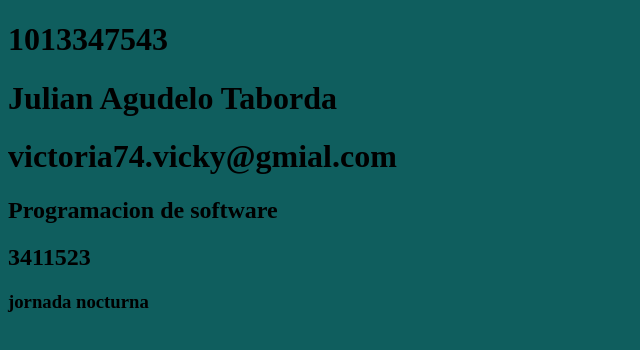
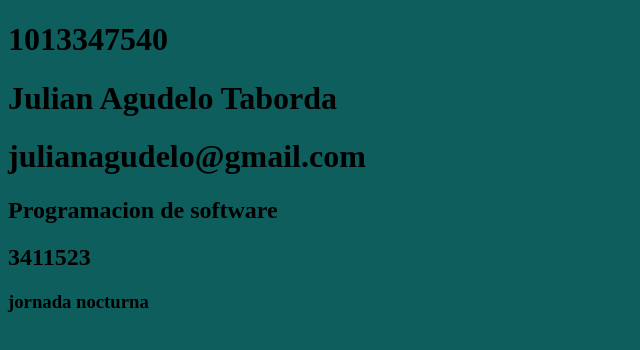
Before and after one commit to Julian-A-T/repo.juat, a plain HTML site: page datos_juat.html in a window 1280 px wide. Shown: the whole page, without its empty margins (0-640 px from the left). Drawn offline with Linux system fonts and the light colour scheme.

Commit message:
Agregado el archivo de datos_juat

```diff
--- a/datos_juat.html
+++ b/datos_juat.html
@@ -7,9 +7,9 @@
     </title>
 </head>
 <body style="background-color:rgb(15, 94, 94)" >
-    <h1>1013347543</h1>
+    <h1>1013347540</h1>
     <h1>Julian Agudelo Taborda</h1>
-    <h1>victoria74.vicky@gmial.com</h1>
+    <h1>julianagudelo@gmail.com</h1>
     <h2>Programacion de software</h2>
     <h2>3411523</h2>
     <h3>jornada nocturna</h3>
```
